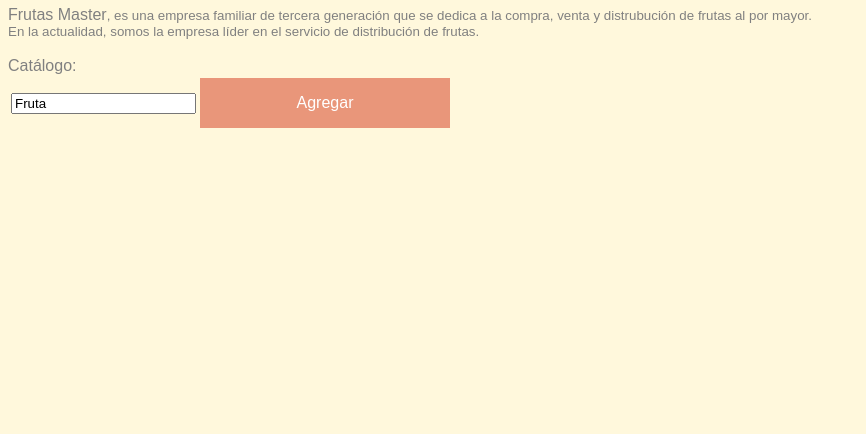
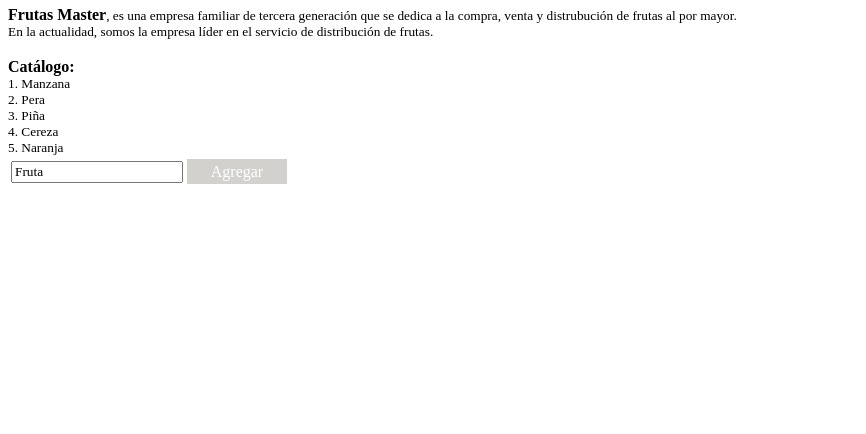
Before and after one commit to antocerdag/lista-frutas, a plain HTML site: page assets/index.html in a window 1280 px wide. Shown: the part 366-800 px from the top of the page, without its empty margins (0-866 px from the left). Drawn offline with Linux system fonts and the light colour scheme.

Commit message:
Terminado el botón, estilos y html

```diff
--- a/assets/css/main.css
+++ b/assets/css/main.css
@@ -1,16 +1,12 @@
 /* Debes pegar todo el código en main.css */
 * {
-  font-family: sans-serif;
-  font-weight: lighter;
+  font-family: futura;
 }
-body {
-  background-color: Cornsilk;
-  color: Grey;
-}
+
 button {
-  width: 250px;
-  height: 50px;
-  background-color: DarkSalmon ;
+  width: 100px;
+  height: 25px;
+  background-color: #d2d1cd;
   border: none;
   font-size: 1em;
   color: white;
--- a/assets/index.html
+++ b/assets/index.html
@@ -9,15 +9,20 @@
   <body>
   	<form name="form" id="form" onsubmit="return formulario();">
   	<img width ='400' align="center" src="frutas-de-temporada.jpg">
-    <h1>Lista de compras!</h1>
+    <h1>Lista de frutas</h1>
     <b>Frutas Master</b><small>, es una empresa familiar de tercera generación que se dedica a la compra, venta y distrubución de frutas al por mayor.</small><br>
     <small>En la actualidad, somos la empresa líder en el servicio de distribución de frutas.</small><br><br>
     <b>Catálogo:</b><br>
+    <sub>1. Manzana</sub><br>
+    <sub>2. Pera</sub><br>
+    <sub>3. Piña</sub><br>
+    <sub>4. Cereza</sub><br>
+    <sub>5. Naranja</sub><br>
     <table>
-    <tr><td><input type="text" name="texto1" value="Fruta" /><br /></td>
+    <tr><td><input id="fruta" type="text" name="texto1" value="Fruta" /><br /></td>
     <td><button id="print" type="button" name="button">Agregar</button></td></tr>
     </table>
       <div id = "records" style="margin-top: 25px"></div>
-  <script src="js/javascript.js"></script>
+  <script src="js/main.js"></script>
   </body>
 </html>
--- a/assets/js/javascript.js
+++ b/assets/js/main.js
@@ -8,13 +8,12 @@ function Producto(compra) {
   this.producttID = (productos.length + 1);
 };
 
-// Cuando hacen click en el boton de nueva compra, crea una nueva compra y la añade al array de productos
+// Cuando hacen click en el boton , se añade al array de productos
 var addCompra = document.getElementById('print');
 addCompra.onclick = function() {
-  var product  = new Producto (document.getElementById('print'));
+  var product  = new Producto (compra);
   productos.push(product);
   printHTML(product.toHTML());
-  printHTML(mergeHTML());
 };
 
 
@@ -25,10 +24,23 @@ Producto.prototype.toHTML = function () {
   return html;
 }
 
-
+//Función que une todas las compras guardadas en el array productos
+function mergeHTML (){
+  var html = '';
+  for (var i=0; i<productos.length; i++){
+    html += productos[i].toHTML();
+  }
+  return html;
+}
 
 //función que imprime un producto luego de ingresarlo
 function printHTML (html){
   records.innerHTML = '';
   records.innerHTML = html;
 }
+
+
+
+// al hacerle click a mostrar todas las compras, imprime todo lo que está en el array
+  printHTML(mergeHTML());
+}
--- a/assets/main.css
+++ b/assets/main.css
@@ -4,7 +4,6 @@
   font-weight: lighter;
 }
 body {
-  background-color: Cornsilk;
   color: Grey;
 }
 button {
```
